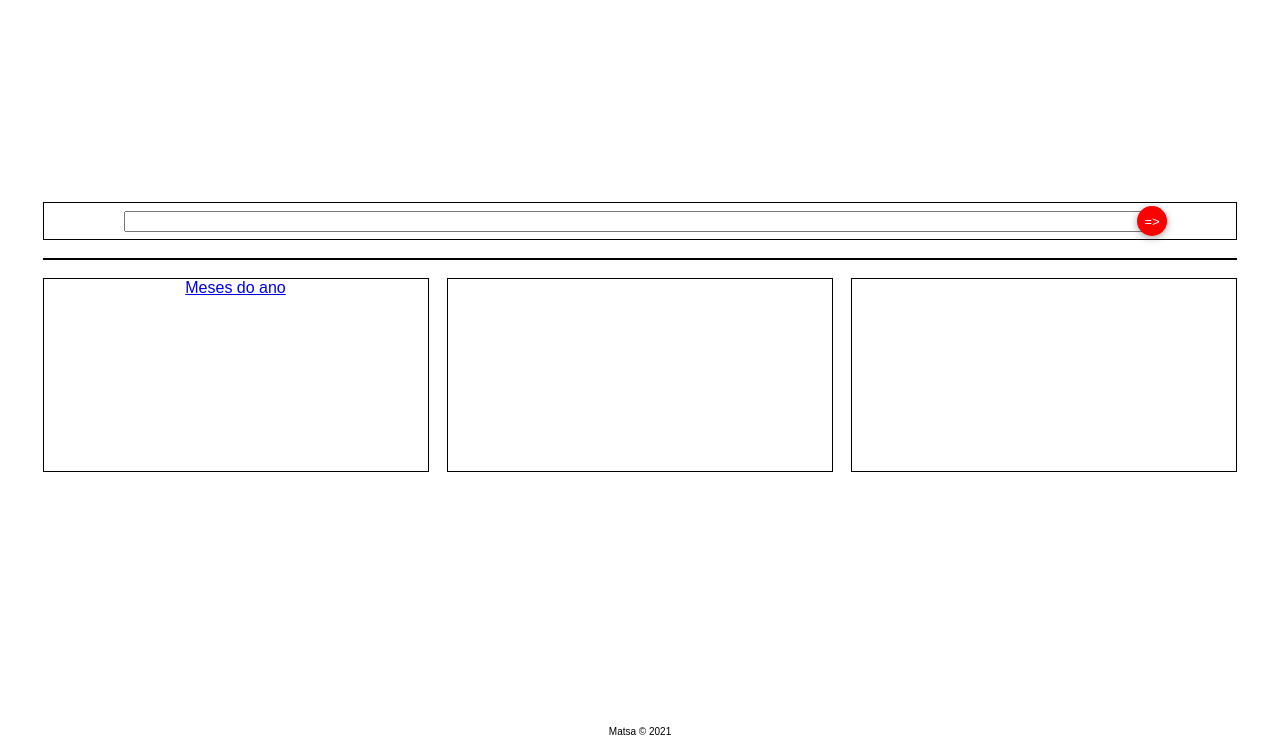
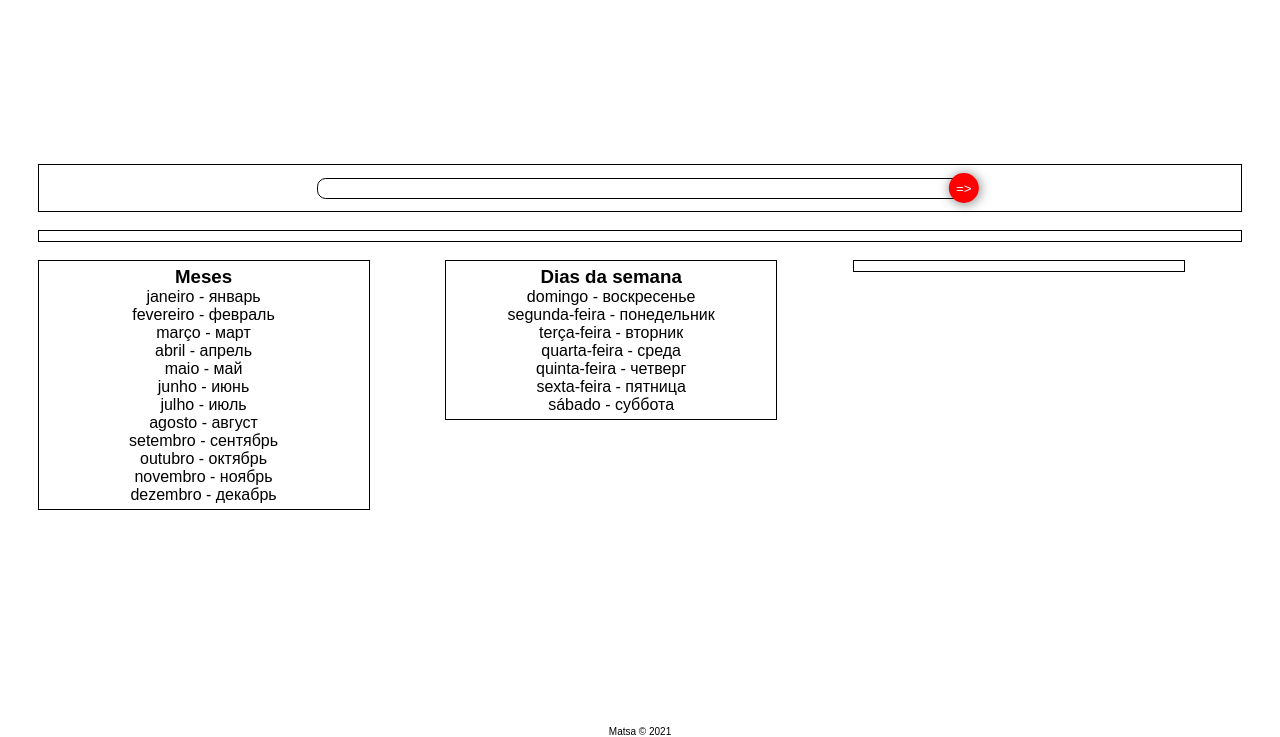
Before and after one commit to JosiasFontesAlves/Russo_pt-br, a plain HTML site: page html/index.html in a window 1280 px wide. Shown: the part 63-800 px from the top of the page. Drawn offline with Linux system fonts and the light colour scheme.

Commit message:
template pronto

```diff
--- a/css/index.css
+++ b/css/index.css
@@ -19,10 +19,11 @@ header {
 }
 
 .blocos {
-    width: 30vw;
-    height: 15vw;
+    width: 25vw;
+    height: fit-content;
     margin: 0.7vw;
     border: 1px solid;
+    padding: 5px;
 }
 
 #bl_0 {
@@ -37,13 +38,16 @@ header {
     justify-content: center;
 }
 
-#bl_1 {
-    grid-area: 2 / span 3;
+input {
+    border: 1px solid;
+    outline: none;
 }
 
 #txt {
-    width: 80vw;
+    width: 50vw;
     position: fixed;
+    padding: 2px;
+    border-radius: 8.7px;
 }
 
 #ok {
@@ -52,14 +56,18 @@ header {
     height: 30px;
     margin: 3px;
     border: none;
-    transform: translateX(40vw);
+    transform: translateX(25.3vw);
     background: red;
-    box-shadow: 0px 2px 7px var(--ghost_bg);
+    box-shadow: var(--neon) var(--ghost_bg);
     border-radius: 50%;
 }
 
 #ok:hover {
-    box-shadow: 1px 5px 7px red;
+    box-shadow: var(--neon) red;
+}
+
+#bl_1 {
+    grid-area: 2 / span 3;
 }
 
 footer {
--- a/index.html
+++ b/html/index.html
@@ -6,12 +6,12 @@
     <meta http-equiv="X-UA-Compatible" content="IE=edge">
     <meta name="viewport" content="width=device-width, initial-scale=1.0">
     <title> Dicionário de russo </title>
-    <link rel="stylesheet" href="./css/index.css">
+    <link rel="stylesheet" href="../css/index.css">
 </head>
 
 <body class="flex center h100">
-    <script type="module" src="./js/template.js"></script>
-    <script type="module" src="./js/index.js"></script>
+    <script type="module" src="../js/template.js"></script>
+    <script type="module" src="../js/index.js"></script>
 </body>
 
 </html>
--- a/js/template.js
+++ b/js/template.js
@@ -1,4 +1,4 @@
-import { addClass, grid, kreatto, sElem, templatr, texto } from "./lib7.js";
+import { addClass, criarLista, grid, kreatto, sElem, templatr, texto } from "./lib7.js";
 
 templatr('header', { section: { id: 'container' } }, 'footer');
 
@@ -6,11 +6,32 @@ grid('blocos', 5, 'bl_');
 
 kreatto(
     { header: [{ h1: { id: 'title' } }] }, { '#bl_0': [{ input: { id: 'txt', type: 'text' } }, { input: { id: 'ok', type: 'button', value: '=>' } }] },
+    { '#bl_2': [{ h3: { id: 'meses' } }, { section: { id: 'lista_meses' } }] }, { '#bl_3': [{ h3: { id: 'diaSem' } }, { section: { id: 'lista_diaSem' } }] },
     { footer: [{ p: { id: 'copyright' } }] }
 );
 
 ['header', 'footer'].forEach(el => addClass({ elems: [sElem(el)], classe: 'fix w100' }));
 
+const calendário = {
+    meses: {
+        janeiro: 'январь', fevereiro: 'февраль', março: 'март', abril: 'апрель', maio: 'май', junho: 'июнь',
+        julho: 'июль', agosto: 'август', setembro: 'сентябрь', outubro: 'октябрь', novembro: 'ноябрь', dezembro: 'декабрь'
+    },
+    diaSem: {
+        domingo: 'воскресенье', 'segunda-feira': 'понедельник', 'terça-feira': 'вторник',
+        'quarta-feira': 'среда', 'quinta-feira': 'четверг', 'sexta-feira': 'пятница', sábado: 'суббота'
+    }
+};
+
+function inject([obj, local]) {
+    [...arguments].forEach(e => {
+        for (let m in e[0]) criarLista([e[1], [`${m} - ${e[0][m]}`], 'p']);
+    });
+}
+
+inject([calendário.meses, 'lista_meses'], [calendário.diaSem, 'lista_diaSem']);
+
 texto(
-    { id: 'bl_2', texto: '<a href="#"> Meses do ano </a>' }, { id: 'title', texto: 'Dicionário de russo' }, { id: 'copyright', texto: 'Matsa &copy; 2021' }
+    { id: 'title', texto: 'Dicionário de russo' }, { id: 'meses', texto: 'Meses' }, { id: 'diaSem', texto: 'Dias da semana' },
+    { id: 'copyright', texto: 'Matsa &copy; 2021' }
 );
```
